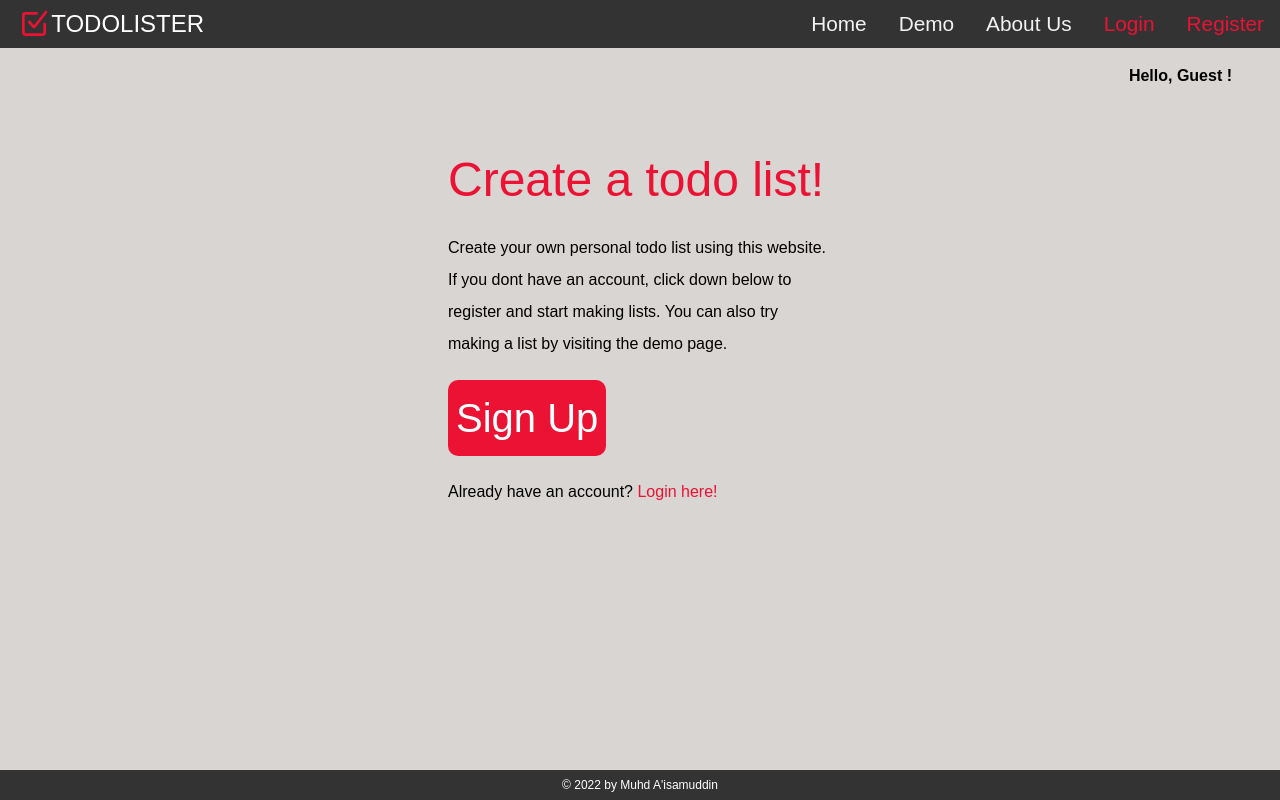
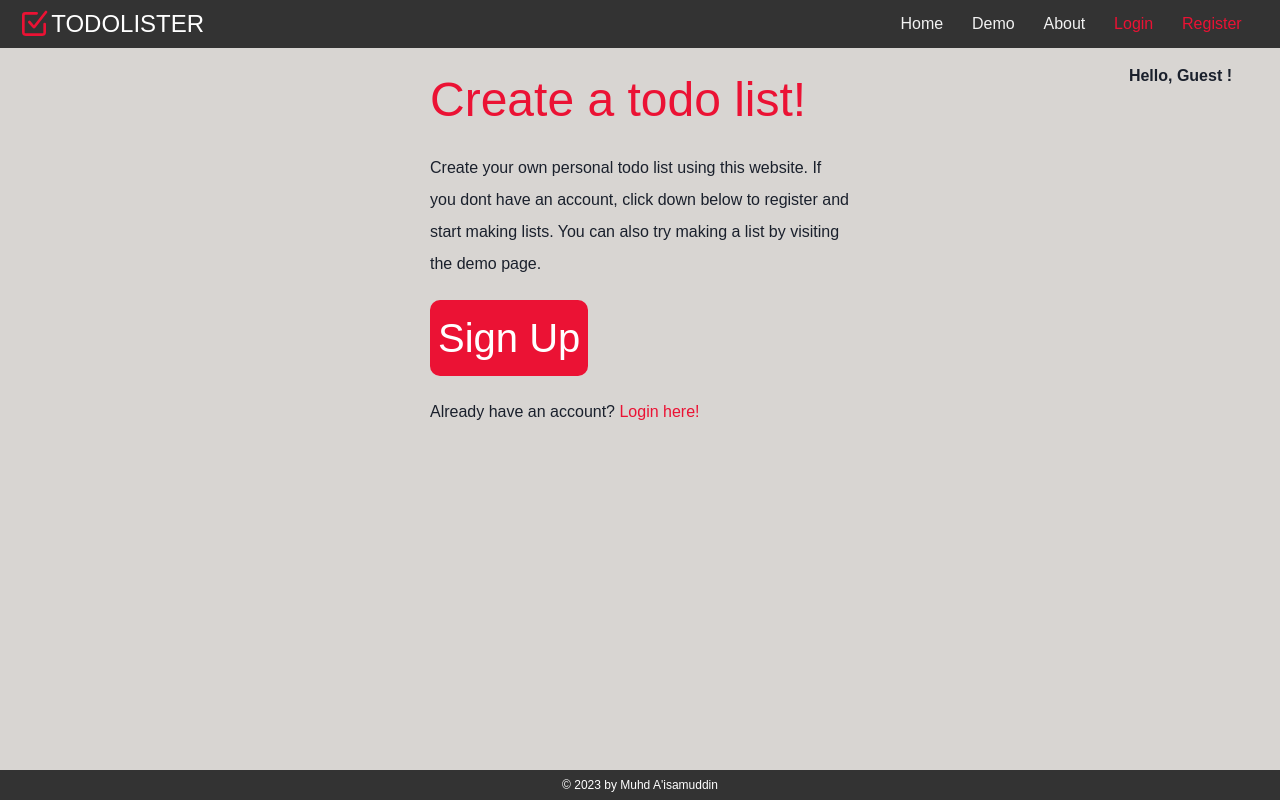
Before and after one commit to aisam94/todolister, a Next.js app: page / in a window 1280 px wide. Built offline with nearby package versions, Linux system fonts and the light colour scheme; no server answers.

Commit message:
fix header, footer and some ui components

```diff
--- a/components/Footer.tsx
+++ b/components/Footer.tsx
@@ -1,5 +1,5 @@
 const Footer = (): JSX.Element => {
-  return <footer>&#169; 2022 by Muhd A'isamuddin</footer>;
+  return <footer>&#169; 2023 by Muhd A'isamuddin</footer>;
 };
 
 export default Footer;
--- a/components/Header.tsx
+++ b/components/Header.tsx
@@ -38,19 +38,19 @@ const Header = () => {
           </Link>
         )}
         <Link href="/about">
-          <div className="header-link">About Us</div>
+          <div className="header-link">About</div>
         </Link>
         {user ? (
           <div>
             <a onClick={logOut}>Log Out</a>
           </div>
         ) : (
-          <div className="text-primary">
+          <div className="text-primary p-0">
             <Link href="/login">
-              <span className="header-link-auth hover:bg-white">Login</span>
+              <span className="header-link-auth hover:bg-accent">Login</span>
             </Link>
             <Link href="/register">
-              <span className="header-link-auth hover:bg-white">Register</span>
+              <span className="header-link-auth hover:bg-accent">Register</span>
             </Link>
           </div>
         )}
--- a/pages/_app.tsx
+++ b/pages/_app.tsx
@@ -4,11 +4,47 @@ import { useAuthState } from "react-firebase-hooks/auth";
 import { auth } from "../firebase";
 import Loading from "../components/Loading";
 import { AppProps } from "next/app";
+import { ChakraProvider } from "@chakra-ui/react";
+import Header from "../components/Header";
+import Footer from "../components/Footer";
+import Head from "next/head";
 
 export default function MyApp({ Component, pageProps }: AppProps): JSX.Element {
   const [user, loading] = useAuthState(auth);
 
   if (loading) return <Loading />;
 
-  return <Component {...pageProps} />;
+  return (
+    <ChakraProvider>
+      <Head>
+        <title>Todolister</title>
+        <meta name="description" content="Todolister" />
+        <link
+          rel="apple-touch-icon"
+          sizes="180x180"
+          href="/apple-touch-icon.png"
+        />
+        <link
+          rel="icon"
+          type="image/png"
+          sizes="32x32"
+          href="/favicon-32x32.png"
+        />
+        <link
+          rel="icon"
+          type="image/png"
+          sizes="16x16"
+          href="/favicon-16x16.png"
+        />
+        <link rel="manifest" href="/site.webmanifest" />
+      </Head>
+      <div className="flex flex-col min-h-screen">
+        <Header />
+        <main>
+          <Component {...pageProps} />
+        </main>
+        <Footer />
+      </div>
+    </ChakraProvider>
+  );
 }
--- a/pages/about.tsx
+++ b/pages/about.tsx
@@ -1,12 +1,8 @@
-import Header from "../components/Header";
-import Footer from "../components/Footer";
 import type { NextPage } from "next";
 
 const About: NextPage = () => {
   return (
-    <>
-      <Header />
-      <main className="about-container">
+    <main className="">
       <h1 className="about-title text-primary font-bold text-xl"> About Us </h1>
       <p className="about-paragraph text-justify">
         This website offer users to create their own personalised todo lists.
@@ -15,8 +11,6 @@ const About: NextPage = () => {
         saved and can be viewed again after logging in.
       </p>
     </main>
-      <Footer />
-    </>
   );
 };
 export default About;
--- a/pages/demo.tsx
+++ b/pages/demo.tsx
@@ -1,19 +1,12 @@
 import React from "react";
 import Todo from "../components/Todo";
-import Header from "../components/Header";
-import Footer from "../components/Footer";
 import type { NextPage } from "next";
 
 const Demo = (): JSX.Element => {
   return (
-    <>
-      <Header />
-      <main>
-        <Todo todoData={[]} />
-        {/* <Todo /> */}
-      </main>
-      <Footer />
-    </>
+    <div className="w-full flex justify-center">
+      <Todo todoData={[]} />
+    </div>
   );
 };
 
--- a/pages/index.tsx
+++ b/pages/index.tsx
@@ -1,5 +1,3 @@
-import Footer from "../components/Footer";
-import Header from "../components/Header";
 import Todo from "../components/Todo";
 import Greeting from "../components/Greeting";
 import Loading from "../components/Loading";
@@ -8,7 +6,6 @@ import { useAuthState } from "react-firebase-hooks/auth";
 import { useDocument } from "react-firebase-hooks/firestore";
 import { doc } from "firebase/firestore";
 import { DocumentData, DocumentReference } from "@firebase/firestore";
-import Head from "next/head";
 
 const HomePage = (): JSX.Element => {
   const [user] = useAuthState(auth);
@@ -29,49 +26,19 @@ const HomePage = (): JSX.Element => {
   if (loading) return <Loading />;
 
   return (
-    <>
-      <Head>
-        <title>Todolister</title>
-        <meta name="description" content="Todolister" />
-        <link
-          rel="apple-touch-icon"
-          sizes="180x180"
-          href="/apple-touch-icon.png"
-        />
-        <link
-          rel="icon"
-          type="image/png"
-          sizes="32x32"
-          href="/favicon-32x32.png"
-        />
-        <link
-          rel="icon"
-          type="image/png"
-          sizes="16x16"
-          href="/favicon-16x16.png"
-        />
-        <link rel="manifest" href="/site.webmanifest" />
-      </Head>
+    <div className="page-width-container">
       {!user ? (
-        <>
-          <Header />
-          <main>
-            <div className="user-greeting">Hello, Guest !</div>
-            <Greeting />
-          </main>
-          <Footer />
-        </>
+        <div className="flex flex-col items-center">
+          <div className="user-greeting">Hello, Guest !</div>
+          <Greeting />
+        </div>
       ) : (
-        <>
-          <Header />
-          <main>
-            <div className="user-greeting">Hello, {emailName} !</div>
-            <Todo todoData={todoData ? todoData.todo : []} />
-          </main>
-          <Footer />
-        </>
+        <div>
+          <div className="user-greeting">Hello, {emailName} !</div>
+          <Todo todoData={todoData ? todoData.todo : []} />
+        </div>
       )}
-    </>
+    </div>
   );
 };
 
--- a/pages/login.tsx
+++ b/pages/login.tsx
@@ -1,7 +1,5 @@
 import React, { Dispatch, FormEvent, SetStateAction, useState } from "react";
 import Link from "next/link";
-import Footer from "../components/Footer";
-import Header from "../components/Header";
 import { signInWithEmailAndPassword } from "@firebase/auth";
 import { auth } from "../firebase";
 import { useRouter } from "next/router";
@@ -65,10 +63,8 @@ const Login = () => {
   };
 
   return (
-    <>
-      <Header />
+    <main className="login-main">
       <NotificationContainer />
-      <main className="login-main">
       <div className="form-container">
         <h1 className="form-secondary-title">Sign in to your account</h1>
         <form className="form-inputs" onSubmit={(event) => submit(event)}>
@@ -154,8 +150,6 @@ const Login = () => {
         </div>
       </div>
     </main>
-      <Footer />
-    </>
   );
 };
 
--- a/pages/register.tsx
+++ b/pages/register.tsx
@@ -1,7 +1,5 @@
 import { FormEvent, useState } from "react";
 import Link from "next/link";
-import Footer from "../components/Footer";
-import Header from "../components/Header";
 import { createUserWithEmailAndPassword } from "@firebase/auth";
 import { auth } from "../firebase";
 import { NextRouter, useRouter } from "next/router";
@@ -81,10 +79,8 @@ const Register = () => {
   };
 
   return (
-    <>
-      <Header />
+    <main className="login-main">
       <NotificationContainer />
-      <main className="login-main">
       <div className="form-container">
         <h1 className="form-secondary-title">Register your account</h1>
         <form className="form-inputs" onSubmit={(event) => submit(event)}>
@@ -208,8 +204,6 @@ const Register = () => {
         </div>
       </div>
     </main>
-      <Footer />
-    </>
   );
 };
 
--- a/styles/styles.css
+++ b/styles/styles.css
@@ -10,6 +10,8 @@
 }
 
 body {
+  display: flex;
+  flex-direction: column;
   background: #d8d5d2;
 }
 
@@ -44,22 +46,27 @@ h3 {
   align-items: center;
   right: 0;
   position: absolute;
+  height: 100%;
 }
 
-.header-link{
+.link-container * {
+  margin-right: 1rem;
+}
+
+.header-link {
   color: #f2f2f2;
   text-align: center;
-  padding: 14px 16px;
   text-decoration: none;
-  font-size: 1.3em;
+  padding: 0.4rem;
+  border-radius: 0.5rem;
   cursor: pointer;
 }
 
-.header-link-auth{
+.header-link-auth {
   text-align: center;
-  padding: 14px 16px;
   text-decoration: none;
-  font-size: 1.3em;
+  padding: 0.4rem;
+  border-radius: 0.5rem;
   cursor: pointer;
 }
 
@@ -73,14 +80,16 @@ nav a:active {
   color: white;
 }
 .greeting {
-  margin-top: 6em;
-  width: 30%;
+  margin-top: 1rem;
+  max-width: 420px;
+  /* width: 30%; */
 }
 
 main {
   display: flex;
+  flex-grow: 1;
   justify-content: space-around;
-  margin-bottom: 3em;
+  background: #d8d5d2;
 }
 
 .big-greeting {
@@ -113,7 +122,7 @@ main {
 }
 
 .todo-container {
-  margin-top: 6em;
+  margin-top: 1rem;
   display: flex;
   flex-direction: column;
   align-items: center;
@@ -219,7 +228,7 @@ footer {
   right: 0;
   width: 100%;
   /* height: 3em; */
-  position: fixed;
+  /* position: fixed; */
   padding: 0.5em;
   text-align: end;
   font-size: 0.75rem;
@@ -420,9 +429,20 @@ form input {
 .header-title {
   display: flex;
   align-items: center;
-  margin-left:1rem;
+  margin-left: 1rem;
 }
 
 .header-title * {
-  margin-left: .1rem;
+  margin-left: 0.1rem;
 }
+
+.test {
+  height: 2000px;
+}
+
+.page-width-container {
+  margin-right: auto;
+  margin-left: auto;
+  max-width: 960px;
+  justify-content: center;
+}
```
Lines whose indentation alone changed are shown as unchanged.
